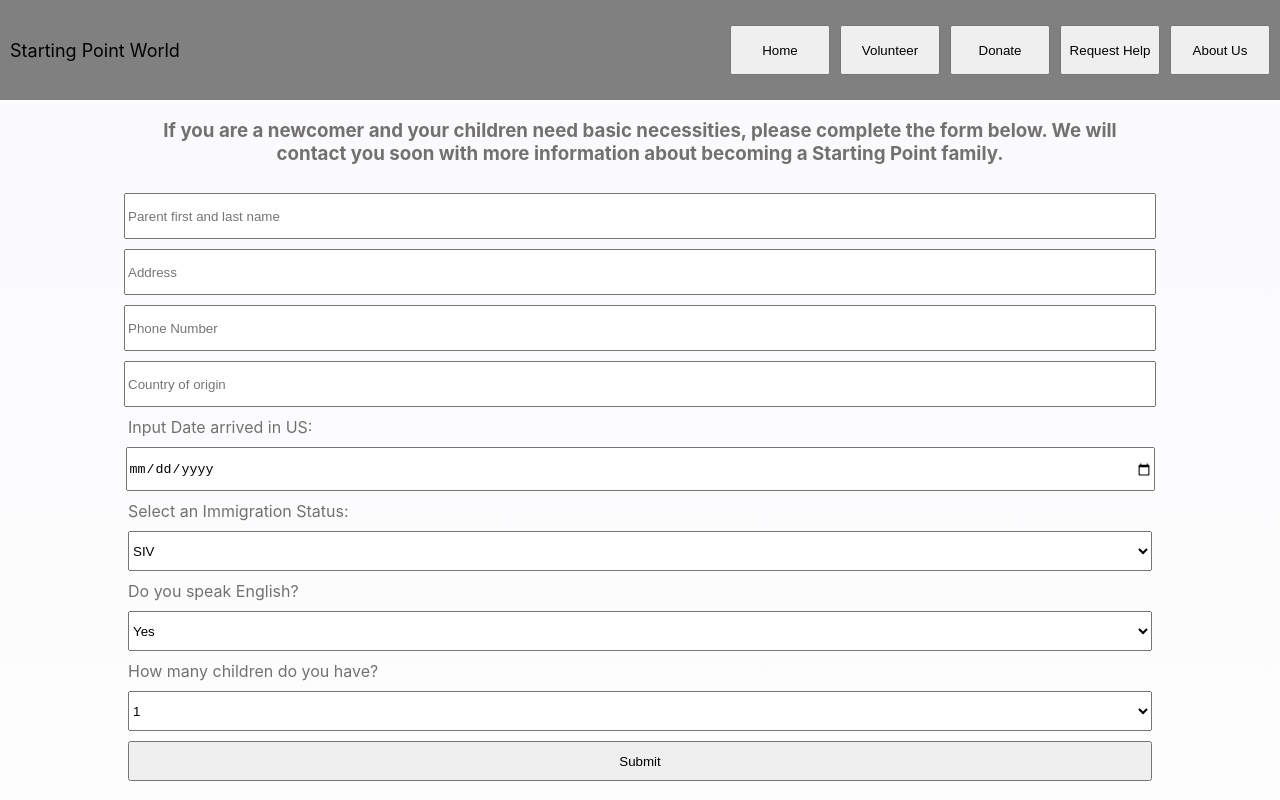
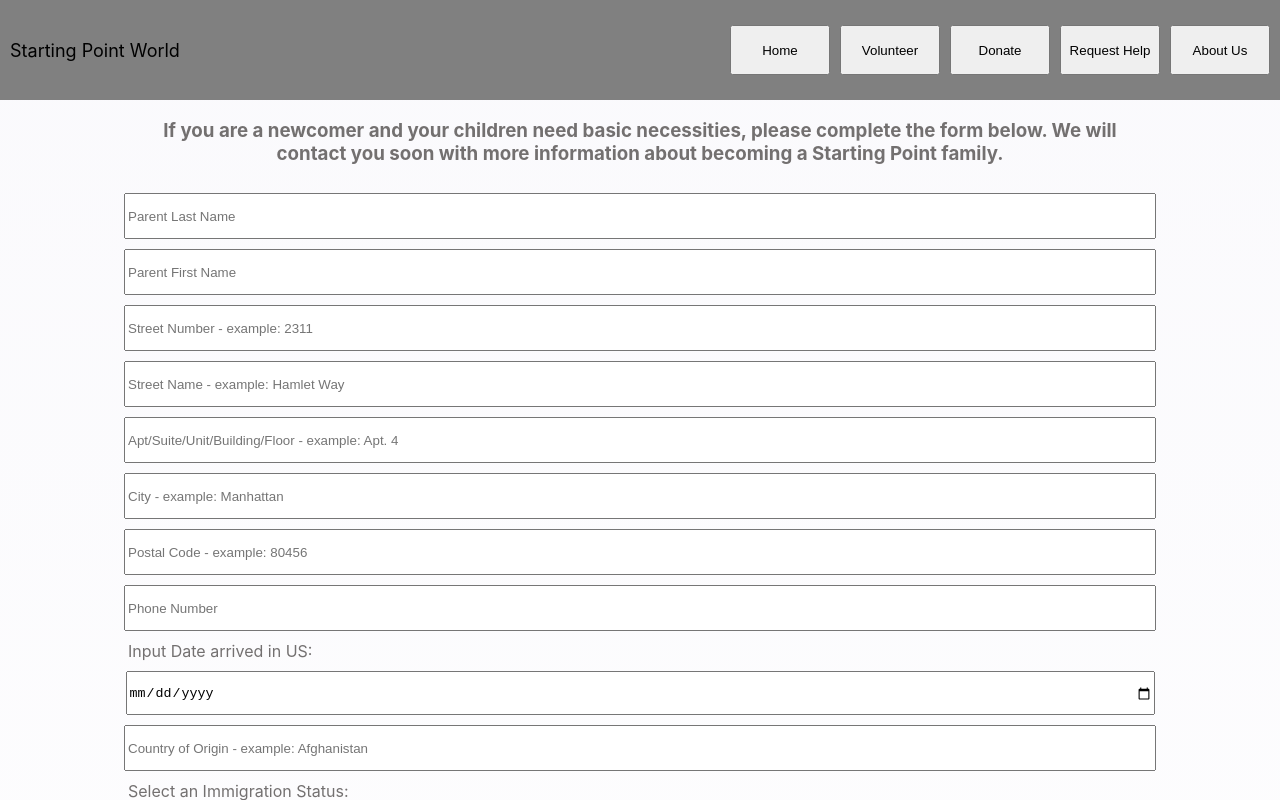
Before and after one commit to KashimaKC/IT420-Web-Project, a React (Create React App) app in the folder web-project/: page / in a window 1280 px wide. Both pictures are taken after a click on the button "Request Help". Shown: the top 800 px of the page. Built offline with nearby package versions, Linux system fonts and the light colour scheme.

Commit message:
Updated the request-help form

```diff
--- a/web-project/src/components/Help.js
+++ b/web-project/src/components/Help.js
@@ -87,12 +87,17 @@
             </h3>
 
             <form className="request-help-form">
-                <input type={'text'} placeholder='Parent first and last name' maxlength='250'></input>
-                <input type={'text'} placeholder='Address' maxlength='250'></input>
+                <input type={'text'} placeholder='Parent Last Name' maxlength='250'></input>
+                <input type={'text'} placeholder='Parent First Name' maxlength='250'></input>
+                <input type={'text'} placeholder='Street Number - example: 2311' maxlength='10'></input>
+                <input type={'text'} placeholder='Street Name - example: Hamlet Way' maxlength='250'></input>
+                <input type={'text'} placeholder='Apt/Suite/Unit/Building/Floor - example: Apt. 4' maxlength='20'></input>
+                <input type={'text'} placeholder='City - example: Manhattan' maxlength='25'></input>
+                <input type={'text'} placeholder='Postal Code - example: 80456' maxlength='15'></input>
                 <input type={'tel'} placeholder="Phone Number"></input>
-                <input type={'text'} placeholder='Country of origin' maxlength='250'></input>
                 <label for="date">Input Date arrived in US:</label>
                 <input type={'date'} placeholder='Date arrived in US'></input>
+                <input type={'text'} placeholder='Country of Origin - example: Afghanistan' maxlength='250'></input>
                 <label for="Status">Select an Immigration Status:</label>
                     <select id="status" name="status">
                         <option value="SIV">SIV</option>
@@ -106,7 +111,7 @@
                         <option value="Yes">Yes</option>
                         <option value="No">No</option>
                    </select>
-
+                <input type={"text"} placeholder='Notes About Parent' maxlength='250'></input>
                 <label for="children">How many children do you have?</label>
                     <select id="children" name="children" onChange={addChild}>
                         <option value={1}>1</option>
```
